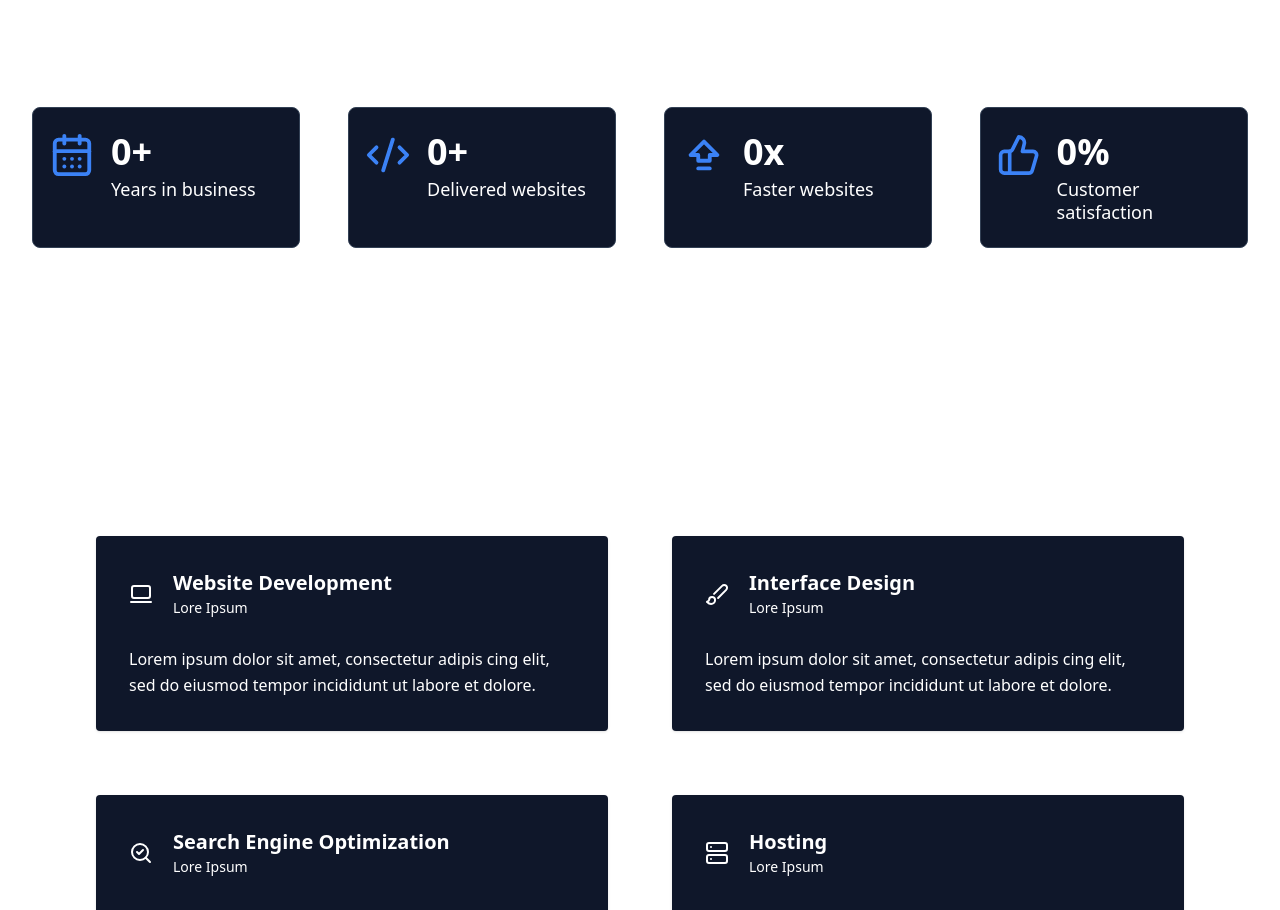
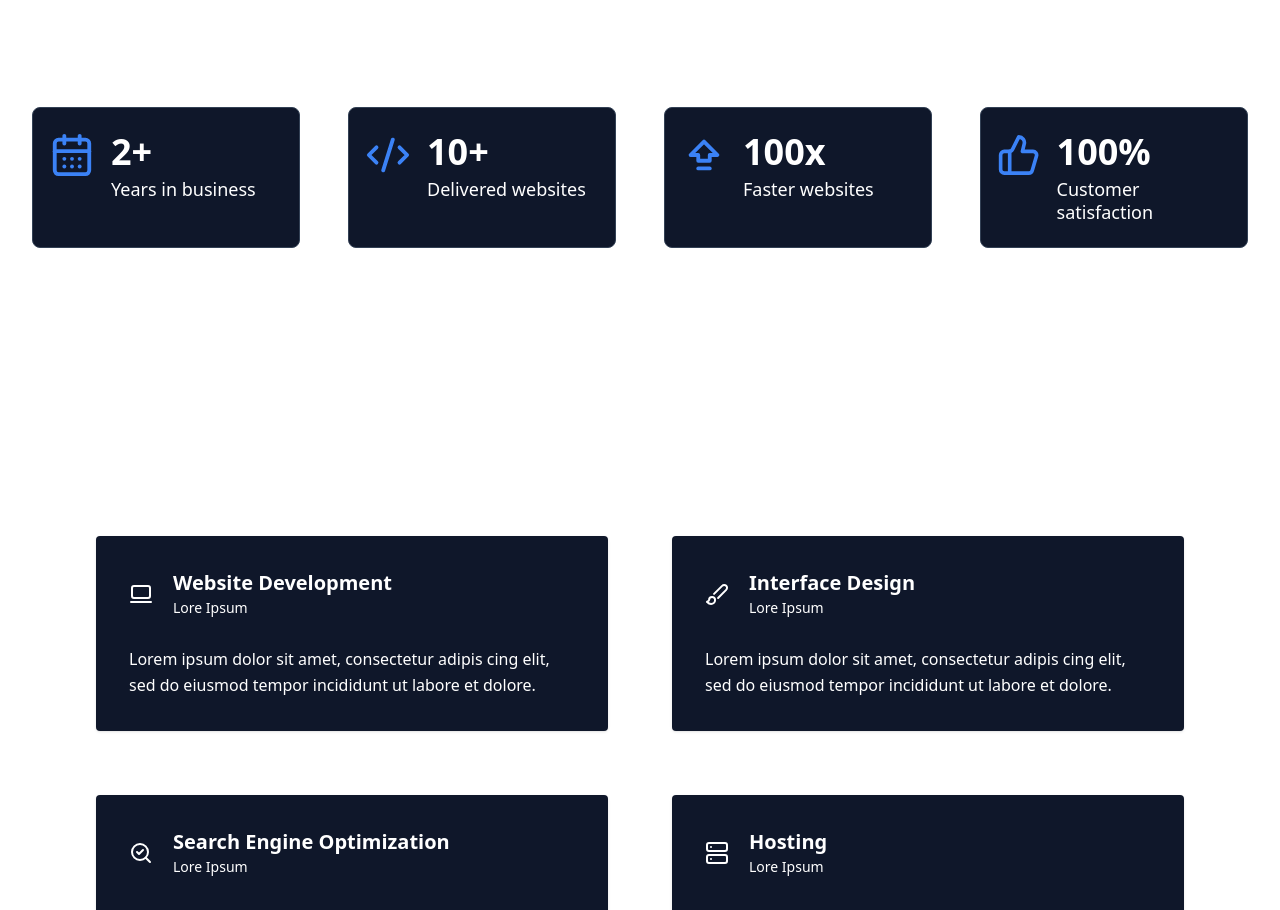
Before and after one commit to TryCaze/trycaze-website, a Next.js app: page / in a window 1280 px wide. Shown: the part 2120-3030 px from the top of the page. Built offline with nearby package versions, Linux system fonts and the light colour scheme.

Commit message:
fixed the number counting animation

```diff
--- a/app/components/components/about.tsx
+++ b/app/components/components/about.tsx
@@ -32,11 +32,11 @@ const About = () => {
     }, []);
 
     // Counter function
-    const useCounter = (target: number, duration: number) => { // Explicitly type parameters
+const useCounter = (target: number, duration: number, trigger: boolean) => { // Use "trigger" as a parameter
     const [count, setCount] = useState(0);
 
     useEffect(() => {
-            if (isVisible) {
+        if (trigger) { // Start counting only when triggered
             let start = 0;
             const increment = target / (duration / 10);
 
@@ -52,16 +52,17 @@ const About = () => {
 
             return () => clearInterval(counter); // Cleanup interval
         }
-        }, [target, duration]); // Remove `isVisible` as it isn't required in dependencies
+    }, [target, duration, trigger]); // Use "trigger" instead of "isVisible"
 
     return count;
 };
 
     // Using counters for each stat
-    const yearsInBusiness = useCounter(2, 1000);
-    const deliveredWebsites = useCounter(10, 1000);
-    const fasterWebsites = useCounter(100, 1000);
-    const customerSatisfaction = useCounter(100, 1000);
+const yearsInBusiness = useCounter(2, 1000, isVisible);
+const deliveredWebsites = useCounter(10, 1000, isVisible);
+const fasterWebsites = useCounter(100, 1000, isVisible);
+const customerSatisfaction = useCounter(100, 1000, isVisible);
+
 
     return (
         <>
```
Lines whose indentation alone changed are shown as unchanged.
